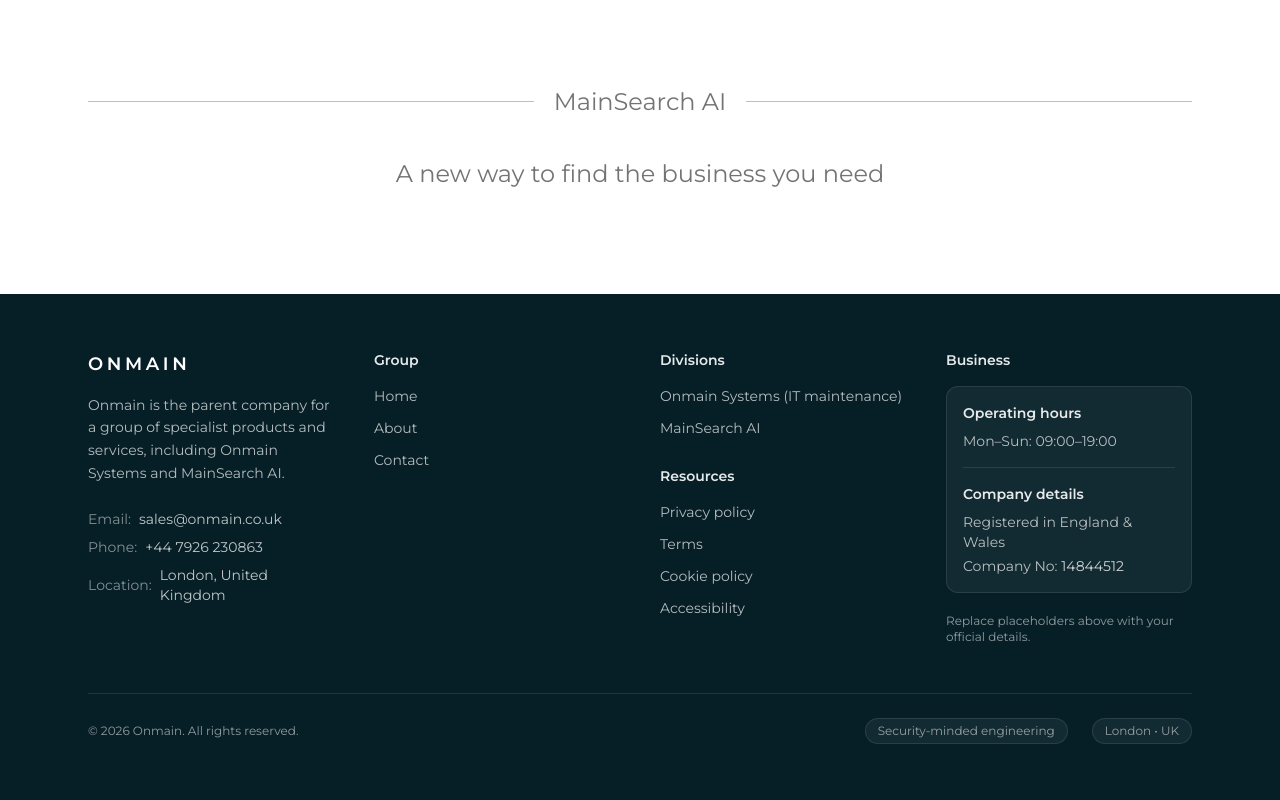
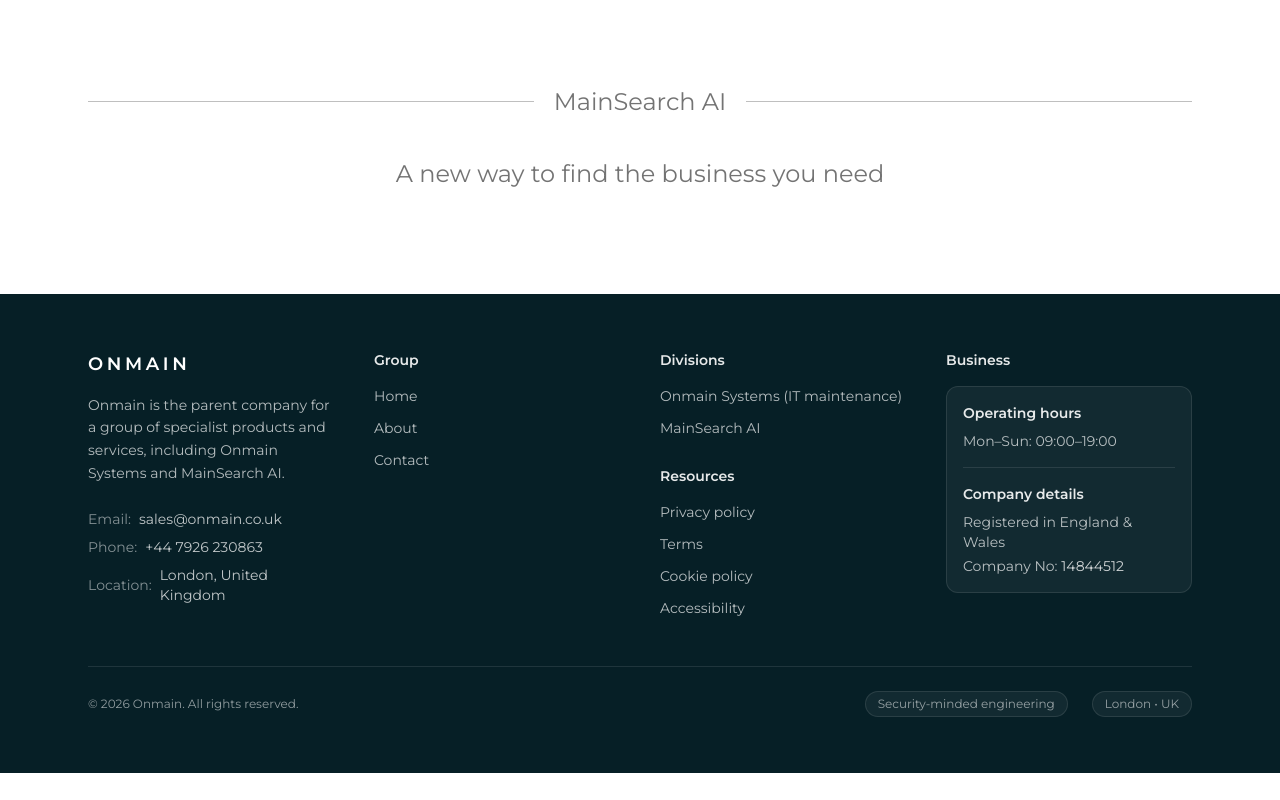
Before and after one commit to andrei-onmain/onmain-web, a Next.js app: page / in a window 1280 px wide. Shown: the part 1355-2155 px from the top of the page. After the commit the page ends 2128 px from the top, so only its background shows below. Built offline with nearby package versions, Linux system fonts and the light colour scheme; no server answers.

Commit message:
Update header7

```diff
--- a/app/page.tsx
+++ b/app/page.tsx
@@ -183,7 +183,6 @@
         </div>
 
         <div className="mt-5 text-xs text-white/55">
-          Replace placeholders above with your official details.
         </div>
       </div>
     </div>
```
